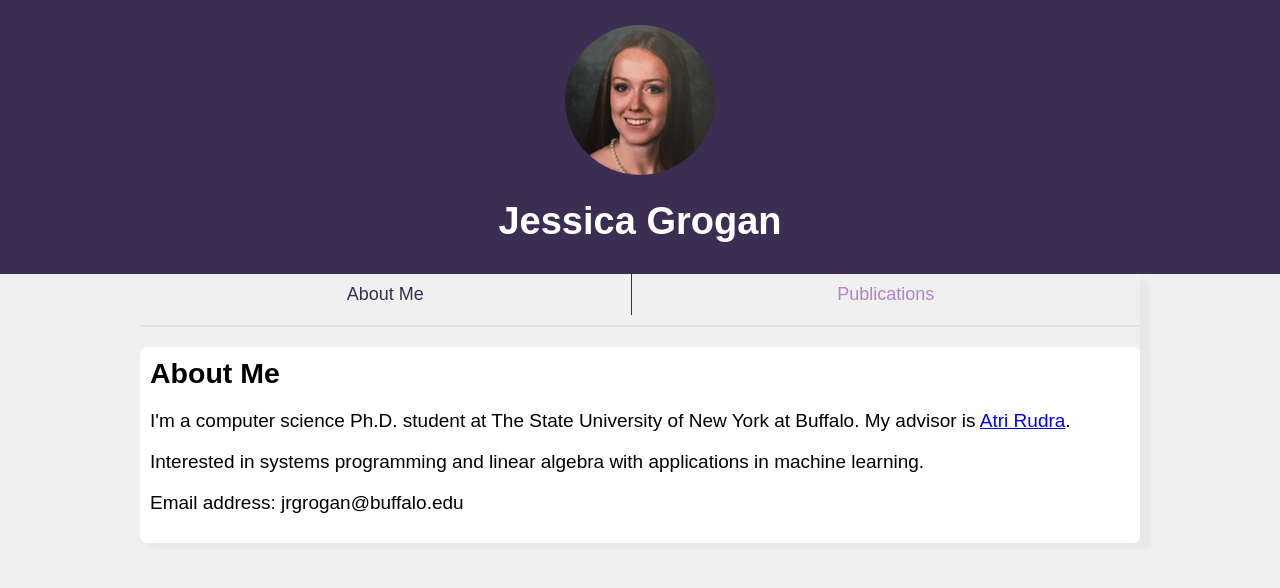
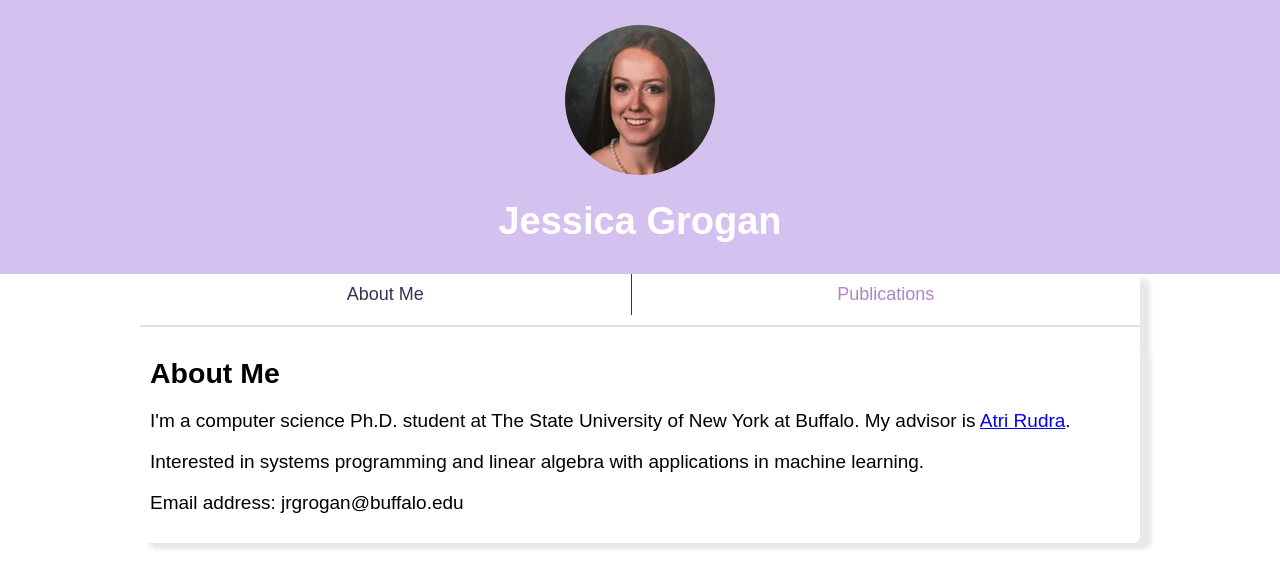
Before and after one commit to JessicaGrogan/JessicaGrogan.github.io, a plain HTML site: page index.html in a window 1280 px wide. Drawn offline with Linux system fonts and the light colour scheme.

Commit message:
changed colors

```diff
--- a/index.html
+++ b/index.html
@@ -7,13 +7,13 @@
 <style>
     body {
         font-family: Arial, sans-serif;
-        background-color: #f0f0f0;
+        background-color: #ffffff;
         margin: 0;
         padding: 0;
         font-size: 19px;
     }
     header {
-        background-color: #3c2e52;
+        background-color: #d4c1f0;
         /* #3c2e52 */
         color: white;
         padding: 5px;
@@ -49,6 +49,10 @@
     overflow: hidden;
     object-fit: cover;
 }
+
+    /* ... your existing styles ... */
+
+    /* Tab styles */
     /* Tab Styles */
     .tabs {
         display: flex;
```
